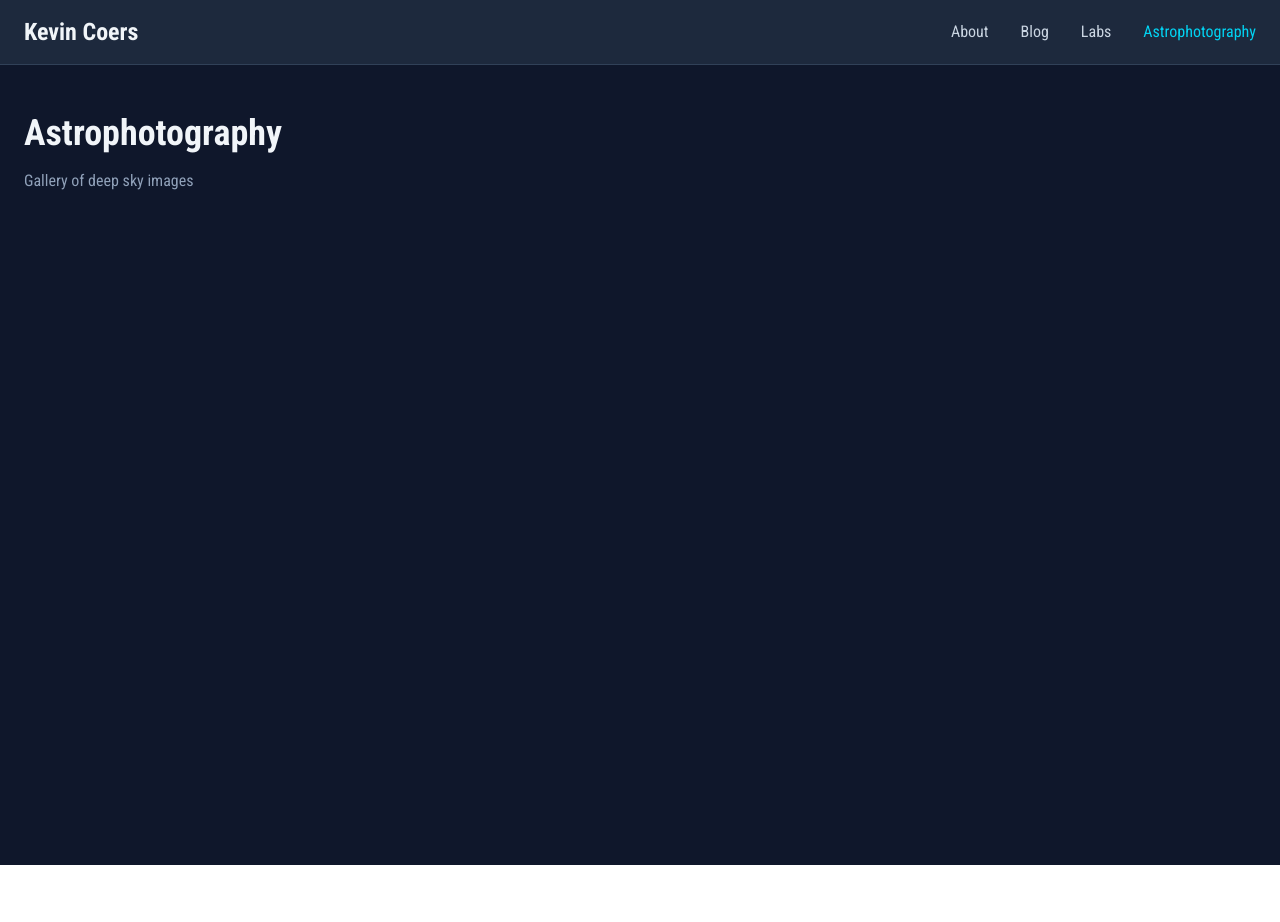
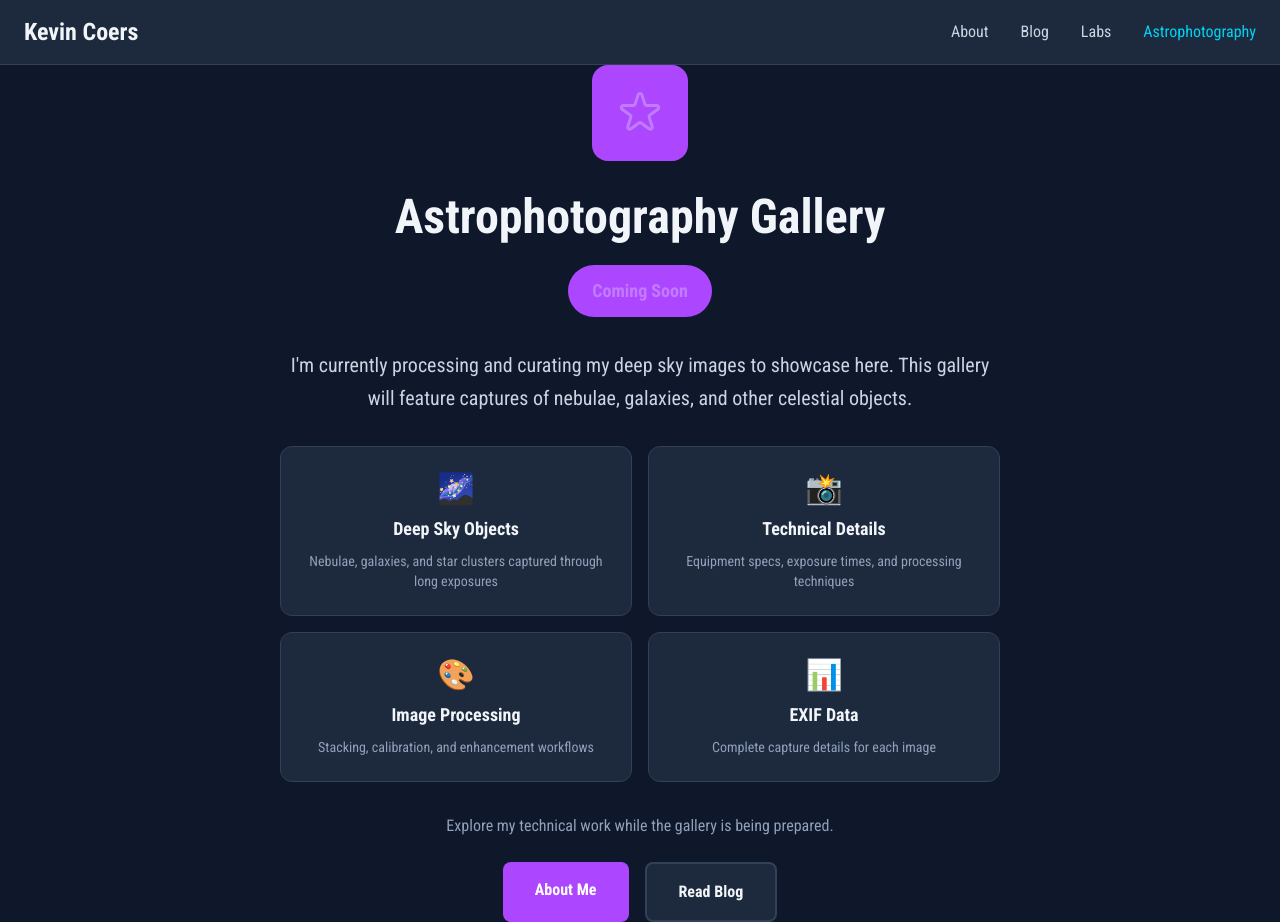
Before and after one commit to kccoers/www, a Next.js app: page /astrophotography in a window 1280 px wide. Before the commit the page ends 865 px from the top, so only its background shows below. Built offline with nearby package versions, Linux system fonts and the light colour scheme.

Commit message:
added labs and astrophotography page

```diff
--- a/app/astrophotography/page.tsx
+++ b/app/astrophotography/page.tsx
@@ -1,13 +1,85 @@
+// app/astrophotography/page.tsx
 export default function Astrophotography() {
   return (
-    <main className="min-h-screen bg-slate-900">
-      <div className="max-w-7xl mx-auto px-6 py-12">
-        <h1 className="text-4xl font-bold text-slate-100">
-          Astrophotography
+    <main className="min-h-screen bg-slate-900 flex items-center justify-center">
+      <div className="max-w-3xl mx-auto px-6 text-center">
+        {/* Icon */}
+        <div className="w-24 h-24 bg-purple-500 bg-opacity-20 rounded-2xl mx-auto mb-8 flex items-center justify-center">
+          <svg className="w-12 h-12 text-purple-400" fill="none" viewBox="0 0 24 24" stroke="currentColor">
+            <path strokeLinecap="round" strokeLinejoin="round" strokeWidth={1.5} d="M11.049 2.927c.3-.921 1.603-.921 1.902 0l1.519 4.674a1 1 0 00.95.69h4.915c.969 0 1.371 1.24.588 1.81l-3.976 2.888a1 1 0 00-.363 1.118l1.518 4.674c.3.922-.755 1.688-1.538 1.118l-3.976-2.888a1 1 0 00-1.176 0l-3.976 2.888c-.783.57-1.838-.197-1.538-1.118l1.518-4.674a1 1 0 00-.363-1.118l-3.976-2.888c-.784-.57-.38-1.81.588-1.81h4.914a1 1 0 00.951-.69l1.519-4.674z" />
+          </svg>
+        </div>
+
+        {/* Heading */}
+        <h1 className="text-5xl font-bold text-slate-100 mb-6">
+          Astrophotography Gallery
         </h1>
-        <p className="text-slate-400 mt-4">
-          Gallery of deep sky images
+
+        {/* Coming Soon */}
+        <div className="inline-block px-6 py-3 bg-purple-500 bg-opacity-20 text-purple-400 rounded-full text-lg font-semibold mb-8">
+          Coming Soon
+        </div>
+
+        {/* Description */}
+        <p className="text-xl text-slate-300 mb-8 leading-relaxed">
+          I'm currently processing and curating my deep sky images to showcase here.
+          This gallery will feature captures of nebulae, galaxies, and other celestial objects.
         </p>
+
+        {/* Feature Grid */}
+        <div className="grid md:grid-cols-2 gap-4 mb-8">
+          <div className="bg-slate-800 rounded-xl p-6 border border-slate-700">
+            <div className="text-3xl mb-2">🌌</div>
+            <h3 className="text-lg font-bold text-slate-100 mb-2">Deep Sky Objects</h3>
+            <p className="text-slate-400 text-sm">
+              Nebulae, galaxies, and star clusters captured through long exposures
+            </p>
+          </div>
+
+          <div className="bg-slate-800 rounded-xl p-6 border border-slate-700">
+            <div className="text-3xl mb-2">📸</div>
+            <h3 className="text-lg font-bold text-slate-100 mb-2">Technical Details</h3>
+            <p className="text-slate-400 text-sm">
+              Equipment specs, exposure times, and processing techniques
+            </p>
+          </div>
+
+          <div className="bg-slate-800 rounded-xl p-6 border border-slate-700">
+            <div className="text-3xl mb-2">🎨</div>
+            <h3 className="text-lg font-bold text-slate-100 mb-2">Image Processing</h3>
+            <p className="text-slate-400 text-sm">
+              Stacking, calibration, and enhancement workflows
+            </p>
+          </div>
+
+          <div className="bg-slate-800 rounded-xl p-6 border border-slate-700">
+            <div className="text-3xl mb-2">📊</div>
+            <h3 className="text-lg font-bold text-slate-100 mb-2">EXIF Data</h3>
+            <p className="text-slate-400 text-sm">
+              Complete capture details for each image
+            </p>
+          </div>
+        </div>
+
+        {/* CTA */}
+        <p className="text-slate-400 mb-6">
+          Explore my technical work while the gallery is being prepared.
+        </p>
+
+        <div className="flex gap-4 justify-center">
+          <a
+            href="/about"
+            className="px-8 py-4 bg-purple-500 text-white rounded-lg font-semibold hover:bg-purple-600 transition-colors"
+          >
+            About Me
+          </a>
+          <a
+            href="/blog"
+            className="px-8 py-4 bg-slate-800 text-slate-100 border-2 border-slate-700 rounded-lg font-semibold hover:border-slate-600 transition-colors"
+          >
+            Read Blog
+          </a>
+        </div>
       </div>
     </main>
   );
--- a/app/labs/page.tsx
+++ b/app/labs/page.tsx
@@ -1,13 +1,79 @@
+// app/labs/page.tsx
 export default function Labs() {
   return (
-    <main className="min-h-screen bg-slate-900">
-      <div className="max-w-7xl mx-auto px-6 py-12">
-        <h1 className="text-4xl font-bold text-slate-100">
+    <main className="min-h-screen bg-slate-900 flex items-center justify-center">
+      <div className="max-w-3xl mx-auto px-6 text-center">
+        {/* Icon */}
+        <div className="w-24 h-24 bg-cyan-500 bg-opacity-20 rounded-2xl mx-auto mb-8 flex items-center justify-center">
+          <svg className="w-12 h-12 text-cyan-400" fill="none" viewBox="0 0 24 24" stroke="currentColor">
+            <path strokeLinecap="round" strokeLinejoin="round" strokeWidth={2} d="M10 20l4-16m4 4l4 4-4 4M6 16l-4-4 4-4" />
+          </svg>
+        </div>
+
+        {/* Heading */}
+        <h1 className="text-5xl font-bold text-slate-100 mb-6">
           Labs & Projects
         </h1>
-        <p className="text-slate-400 mt-4">
-          Infrastructure experiments and CloudFormation templates
+
+        {/* Coming Soon */}
+        <div className="inline-block px-6 py-3 bg-cyan-500 bg-opacity-20 text-cyan-400 rounded-full text-lg font-semibold mb-8">
+          Coming Soon
+        </div>
+
+        {/* Description */}
+        <p className="text-xl text-slate-300 mb-4 leading-relaxed">
+          I'm currently documenting my infrastructure labs, including:
         </p>
+
+        {/* Feature List */}
+        <div className="bg-slate-800 rounded-xl p-8 border border-slate-700 text-left mb-8">
+          <ul className="space-y-4">
+            <li className="flex items-start">
+              <span className="text-cyan-400 mr-3 mt-1">•</span>
+              <span className="text-slate-300">
+                <strong className="text-slate-100">AWS Transit Gateway Architecture</strong> - Multi-region networking with CloudFormation
+              </span>
+            </li>
+            <li className="flex items-start">
+              <span className="text-cyan-400 mr-3 mt-1">•</span>
+              <span className="text-slate-300">
+                <strong className="text-slate-100">Modern M&O Stack</strong> - Monitoring and observability infrastructure
+              </span>
+            </li>
+            <li className="flex items-start">
+              <span className="text-cyan-400 mr-3 mt-1">•</span>
+              <span className="text-slate-300">
+                <strong className="text-slate-100">Tailscale Mesh VPN</strong> - Scalable VPN deployment with IaC
+              </span>
+            </li>
+            <li className="flex items-start">
+              <span className="text-cyan-400 mr-3 mt-1">•</span>
+              <span className="text-slate-300">
+                <strong className="text-slate-100">And more...</strong> - CloudFormation templates, network designs, and infrastructure patterns
+              </span>
+            </li>
+          </ul>
+        </div>
+
+        {/* CTA */}
+        <p className="text-slate-400 mb-6">
+          In the meantime, check out my professional experience and technical skills.
+        </p>
+
+        <div className="flex gap-4 justify-center">
+          <a
+            href="/about"
+            className="px-8 py-4 bg-cyan-500 text-white rounded-lg font-semibold hover:bg-cyan-600 transition-colors"
+          >
+            View Experience
+          </a>
+          <a
+            href="/blog"
+            className="px-8 py-4 bg-slate-800 text-slate-100 border-2 border-slate-700 rounded-lg font-semibold hover:border-slate-600 transition-colors"
+          >
+            Read Blog
+          </a>
+        </div>
       </div>
     </main>
   );
```
